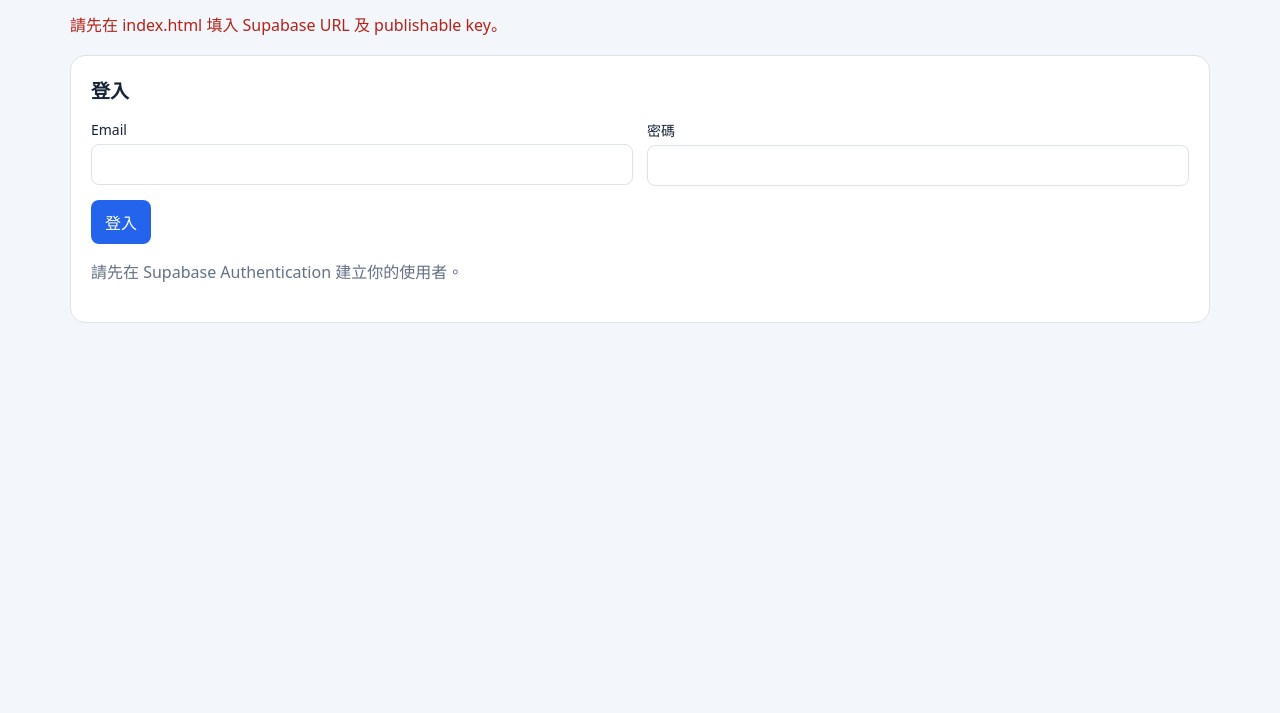
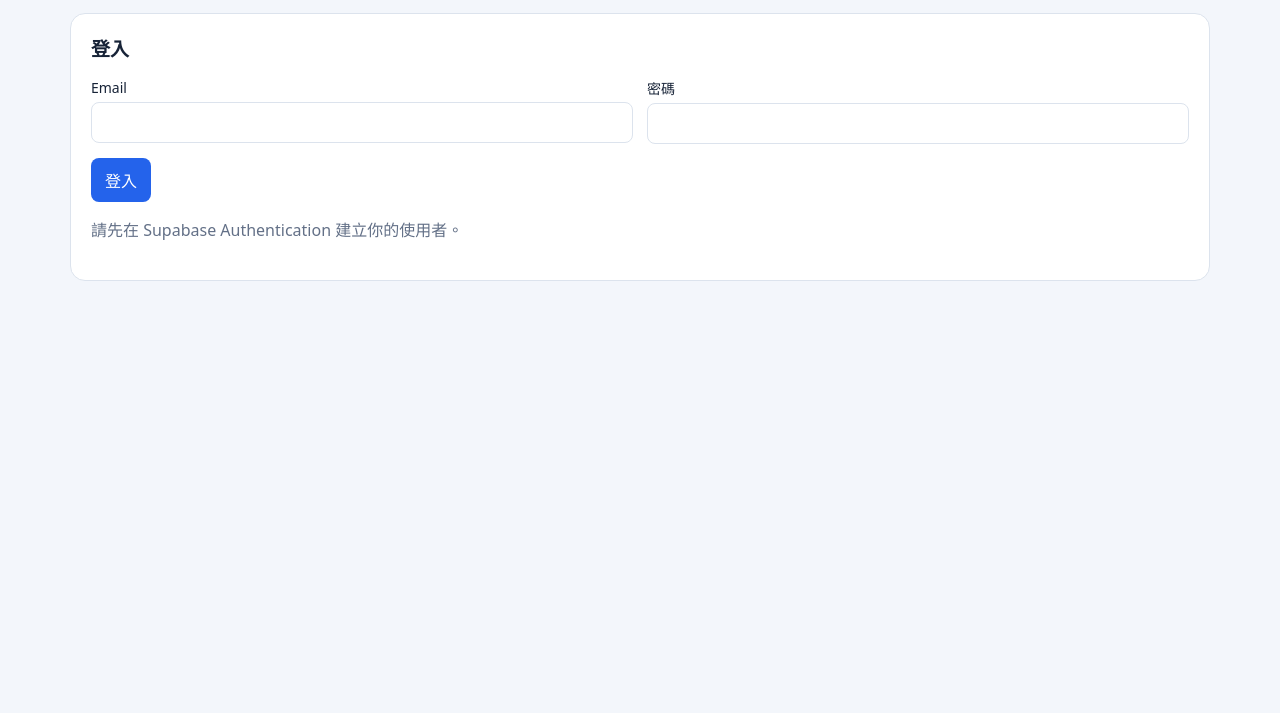
Before and after one commit to drraythleung/company, a plain HTML site: page index.html in a window 1280 px wide. Shown: the part 87-800 px from the top of the page. Drawn offline with nearby package versions, Linux system fonts and the light colour scheme.

Commit message:
Update index.html

```diff
--- a/index.html
+++ b/index.html
@@ -1138,8 +1138,8 @@ async function start(){
 
 async function boot(){
   selfTest();
-  if(SUPABASE_URL.includes("https://vuzzgyzyucyuedxabjss.supabase.co") ||
-     SUPABASE_KEY.includes("sb_publishable_meYS5Q2OrY2T0pwrUE8lbQ__jjeEkTt"))
+  if(SUPABASE_URL.includes("YOUR_PROJECT") ||
+     SUPABASE_KEY.includes("YOUR_PUBLISHABLE"))
     throw Error("請先在 index.html 填入 Supabase URL 及 publishable key。");
   if(!window.supabase) throw Error("Supabase SDK 未載入，請檢查網絡。");
 
```
